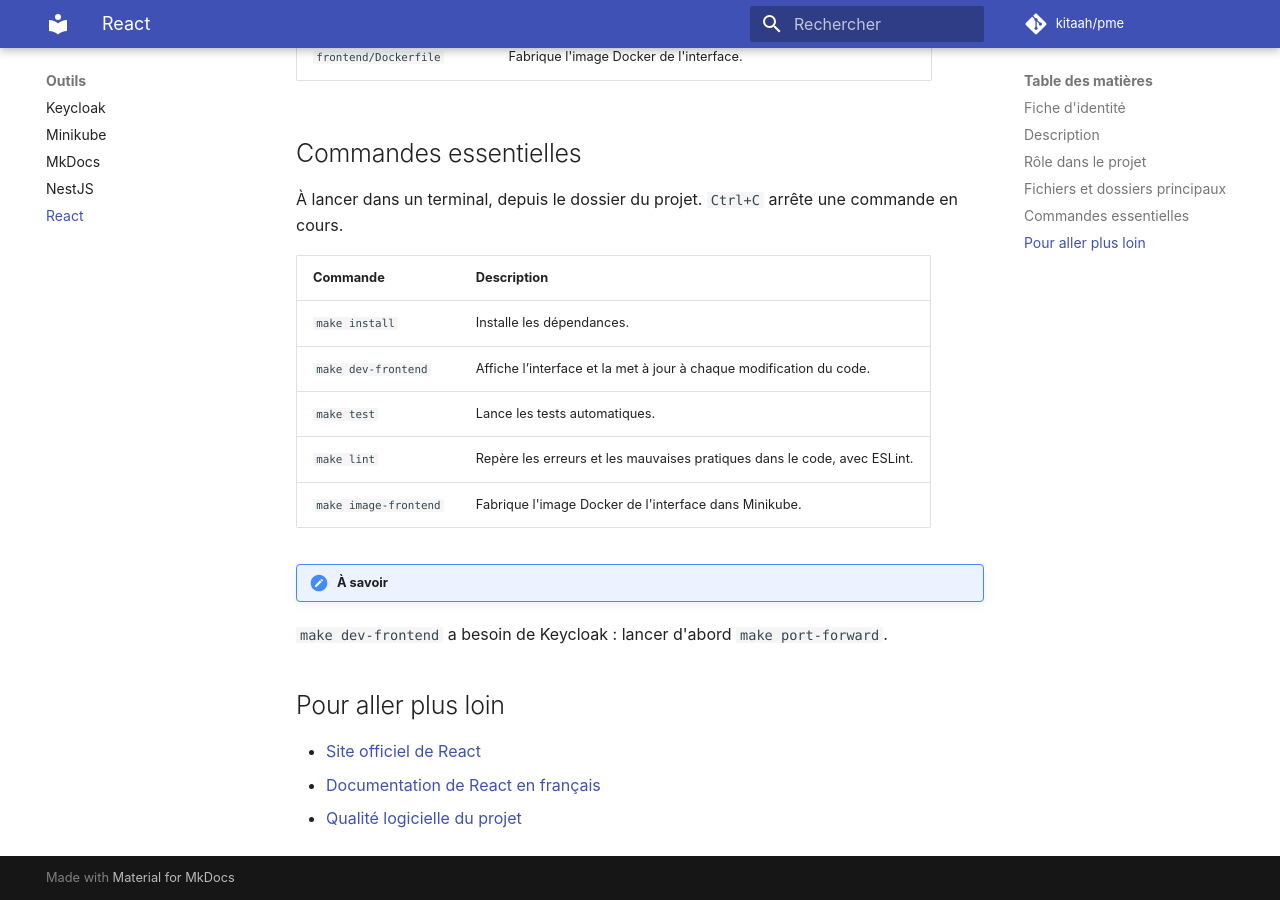
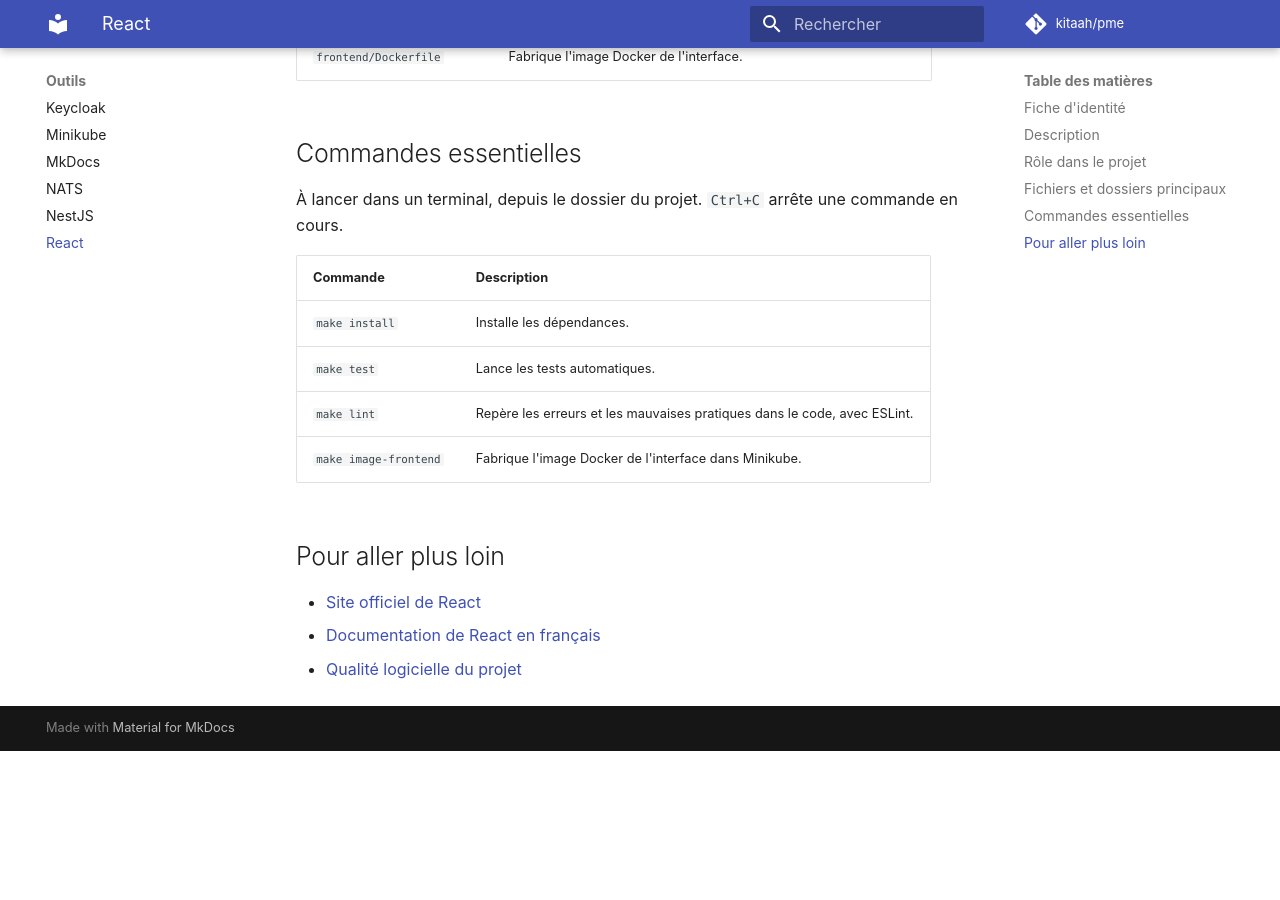
Before and after one commit to kitaah/pme, an MkDocs documentation site: the page built from docs/outils/react.md, in a window 1280 px wide and 900 px high, scrolled down 1743 px. Built offline with MkDocs 1.6.1 and Material for MkDocs 9.7.7, drawn with Linux system fonts in a browser that asks for light colours; comment, search, counter and statistics services are not loaded; after the commit the page ends 2494 px from its top, so only the background shows below that.

Commit message:
docs(nats): maj Mkdocs pour nats, nestjs, react

```diff
--- a/docs/outils/react.md
+++ b/docs/outils/react.md
@@ -25,7 +25,7 @@ il envoie l’interface au navigateur et transmet à l’API les demandes de l
 - **ESLint** : outil libre qui relit le code sans l'exécuter, puis signale les erreurs probables
   et les écritures contraires aux règles de l'équipe.
 - **nginx** : serveur web libre qui reçoit les demandes des navigateurs. Dans le projet, il renvoie l’interface React et
-transmet les autres demandes à l’API.
+  transmet les autres demandes à l’API.
 
 ## Rôle dans le projet
 
@@ -54,13 +54,9 @@ transmet les autres demandes à l’API.
 | Commande | Description |
 |---|---|
 | `make install` | Installe les dépendances. |
-| `make dev-frontend` | Affiche l’interface et la met à jour à chaque modification du code. |
 | `make test` | Lance les tests automatiques. |
 | `make lint` | Repère les erreurs et les mauvaises pratiques dans le code, avec ESLint. |
 | `make image-frontend` | Fabrique l'image Docker de l'interface dans Minikube. |
-
-!!! note "À savoir"
-`make dev-frontend` a besoin de Keycloak : lancer d'abord `make port-forward`.
 
 ## Pour aller plus loin
 
--- a/mkdocs.yml
+++ b/mkdocs.yml
@@ -1,7 +1,7 @@
 # Documentation technique du POC, generee par MkDocs (theme Material).
 # Sources : docs/ ; site genere : site/ (non versionne). Voir README, "Documentation".
 site_name: La Petite Maison de l'Épouvante — Documentation technique
-site_description: Documentation technique du POC (React, NestJS, RabbitMQ, Keycloak, Minikube)
+site_description: Documentation technique du POC (React, NestJS, NATS, Keycloak, Minikube)
 repo_url: https://gitlab.com/kitaah/pme
 repo_name: kitaah/pme
 edit_uri: -/edit/main/docs/
@@ -30,6 +30,7 @@ nav:
       - Keycloak: outils/keycloak.md
       - Minikube: outils/minikube.md
       - MkDocs: outils/mkdocs.md
+      - NATS: outils/nats.md
       - NestJS: outils/nestjs.md
       - React: outils/react.md
   - Contribuer:
```
Also changed, not shown: docs/outils/nats.md (added, +59 -0 lines), docs/outils/nestjs.md (+1 -5 lines).
